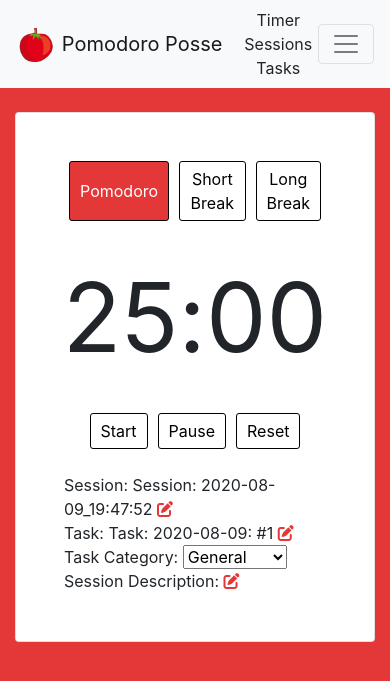
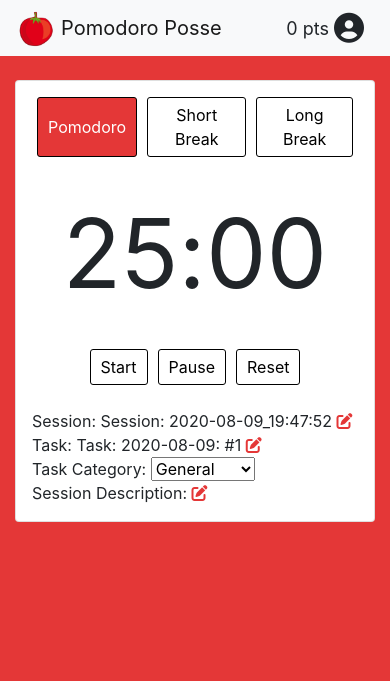
Before and after one commit to bionfinc/pomodoro, a Django app: page / in a window 390 px wide. Shown: the top 681 px of the page. Run offline with Django 3.2, Linux system fonts and the light colour scheme; the visitor is signed in with stand-in values (Sample User, id 1); data comes from the database, SQL or seed files in the repository; data that the repository does not hold is empty; some libraries are stand-ins or nearby versions.

Commit message:
optimized mobile nav bar

```diff
--- a/static/styles.css
+++ b/static/styles.css
@@ -107,7 +107,6 @@ i:hover{
     position: relative;
     display: inline-block;
     padding: 3px 5px;
-
 }
 
 .dropdown-content {
@@ -285,6 +284,19 @@ b {
     font-weight: bold;
 }
 
+.profile-menu-links{
+  display: none !important;
+}
+
+.navbar-collapse-logged-in {
+  -ms-flex-preferred-size: 100%;
+  flex-basis: 100%;
+  -ms-flex-positive: 1;
+  flex-grow: 1;
+  -ms-flex-align: center;
+  align-items: center;
+}
+
 @media only screen and (max-width: 767px) {
   .sm-column-reverse {
     display: flex;
@@ -293,7 +305,36 @@ b {
   .garden-section {
     margin-top: 50px;
   }
+
   .profile-information {
      margin-top: 30px;
   }
+
+  .left-nav-menu{
+    display: none;
   }
+
+  .navbar-collapse-logged-in {
+    flex-basis: 0%;
+  }
+
+  .profile-menu-links{
+    display: block !important;
+  }
+
+  .dropdown-content a {
+    font-size: 18px;
+  }
+
+  .dropdown-content span {
+      font-size: 18px;
+  }
+
+  .dropdown {
+    font-size: 18px;
+  }
+
+  li a {
+    font-size: 20px;
+}
+}
--- a/templates/base.html
+++ b/templates/base.html
@@ -21,6 +21,7 @@
     <img id="nav-tomato" src="{% static '../static/images/tomatoheader.png' %}" alt="tomato">
     <a class="navbar-brand" href="/">Pomodoro Posse</a>
     {% if user.username %}
+    <div class="nav-left-menu-links">
         <ul class="navbar-nav justify-content-start align-items-center ">
             <li class="nav-item">
                 <a class="left-nav-menu" href="{% url 'index' %}">Timer</a>
@@ -32,22 +33,32 @@
                 <a class="left-nav-menu" href="{% url 'tasks' %}">Tasks</a>
             </li>
         </ul>
+    </div>
     {% endif %}
+    {% if user.username %}
+    <div class="collapse navbar-collapse-logged-in d-flex justify-content-end">
+    {% else %}
     <button class="navbar-toggler" type="button" data-toggle="collapse" data-target="#navbarNav"
             aria-controls="navbarNav" aria-expanded="false" aria-label="Toggle navigation">
         <span class="navbar-toggler-icon"></span>
     </button>
     <div class="collapse navbar-collapse justify-content-end" id="navbarNav">
+    {% endif %}
         <ul class="navbar-nav  ">
 
             {% if user.username %}
                 <div class="dropdown" style="float:right;">
-                    <span id="score_span">{{ user.userprofile.score }} </span> pts
-                    <i class="dropbtn fas fa-user-circle"></i>
+                    <div class='d-flex align-items-center'>
+                        <span id="score_span">{{ user.userprofile.score }} </span>&nbsppts
+                        <i class="dropbtn fas fa-user-circle"></i>
+                    </div>
+
                     <div class="dropdown-content">
                         <span>Signed in as <strong>{{ user.username }}</strong></span>
-                        <a href="/profile">Your Profile</a>
-                        <a href="/logout">Logout</a>
+                        <a href="{% url 'profile' %}">Your Profile</a>
+                        <a class="profile-menu-links" href="{% url 'sessions' %}">Sessions</a>
+                        <a class="profile-menu-links" href="{% url 'tasks' %}">Tasks</a>
+                        <a href="{% url 'logout' %}">Logout</a>
 
                     </div>
                 </div>
--- a/timer/templates/index.html
+++ b/timer/templates/index.html
@@ -14,7 +14,7 @@
 
             </div>
             <div class="col-12 col-md-8 d-flex justify-content-center">
-                <div class="card p-5 mt-4">
+                <div class="card p-3 p-md-5 mt-4">
                     <div class="d-flex justify-content-center">
 
                             <button type="button" id="pomodoroModeButton"  value="{{ user.userprofile.task_length }}">Pomodoro</button>
```
Lines whose indentation alone changed are shown as unchanged.
